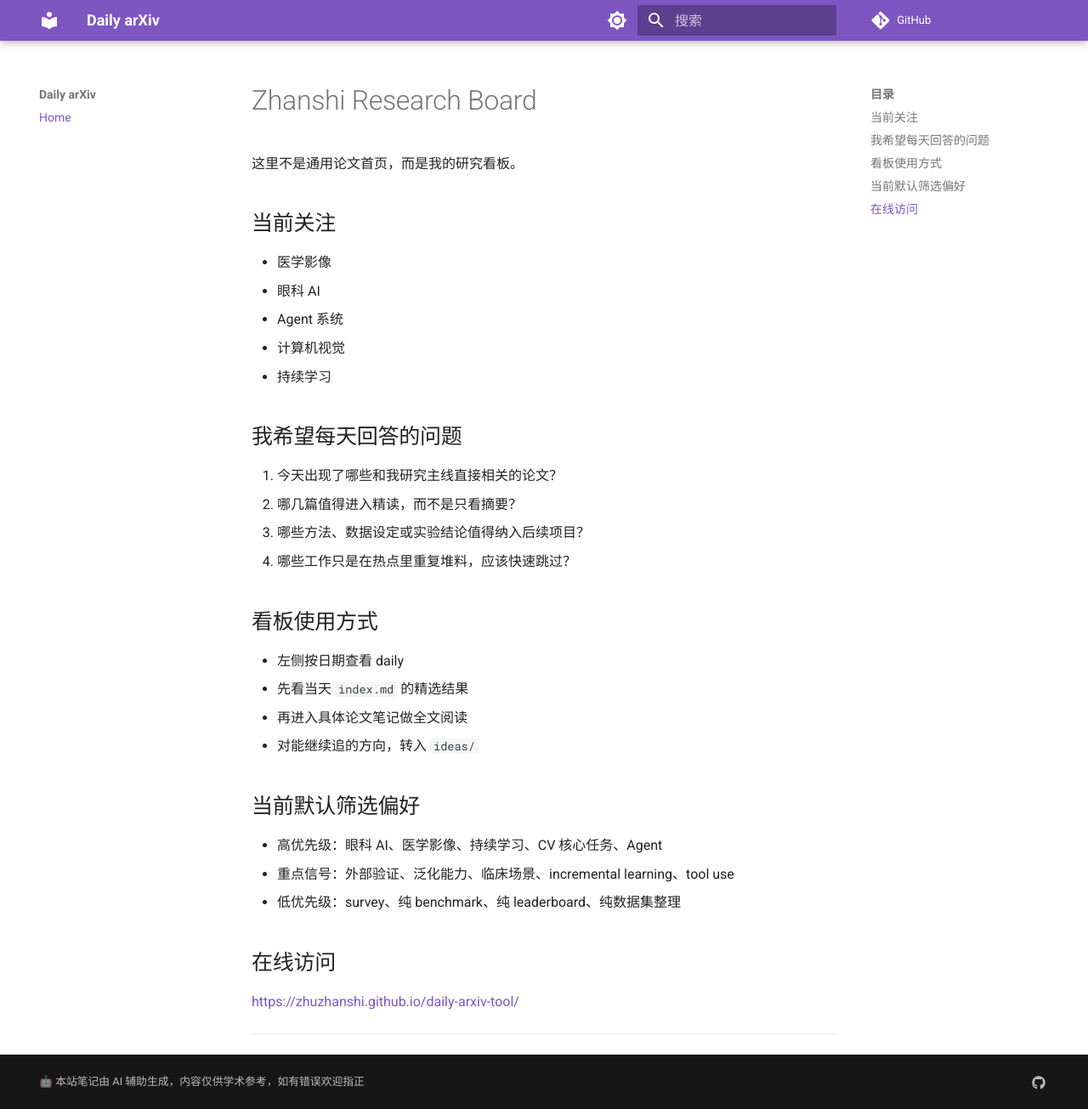
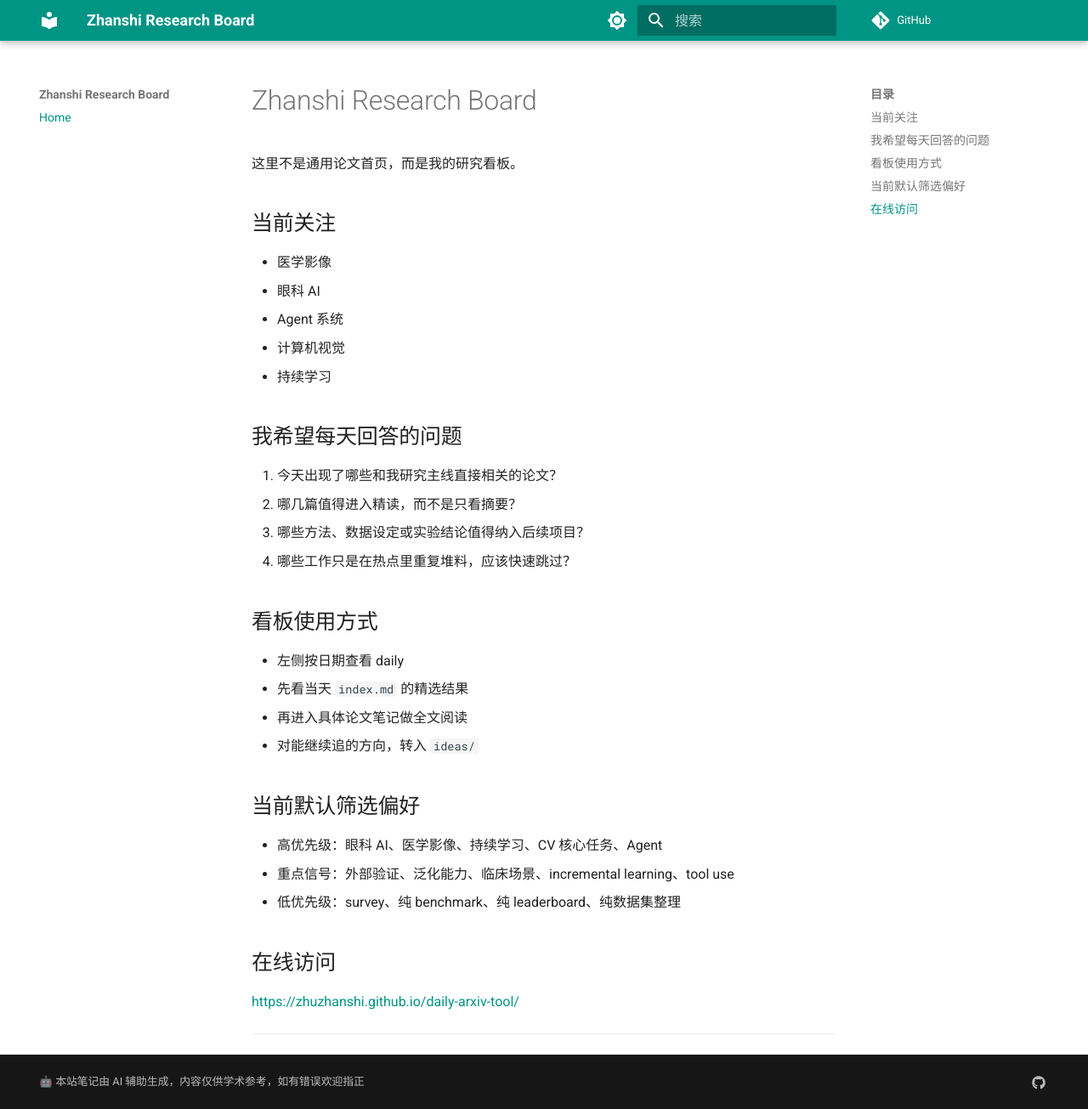
Before and after one commit to zhuzhanshi/daily-arxiv-tool, an MkDocs documentation site: the page built from notes/index.md, in a window 1280 px wide and 1305 px high. Shown: the whole window at 85% size. Built offline with MkDocs 1.6.1 and Material for MkDocs 9.7.7, drawn with Linux system fonts in a browser that asks for light colours; comment, search, counter and statistics services are not loaded.

Commit message:
feat: retheme research board site

```diff
--- a/mkdocs.yml
+++ b/mkdocs.yml
@@ -1,6 +1,6 @@
-site_name: Daily arXiv
+site_name: Zhanshi Research Board
 site_url: https://zhuzhanshi.github.io/daily-arxiv-tool/
-site_description: 每日 arXiv AI/LLM/NLP/CV 论文精选笔记
+site_description: 医学影像、眼科AI、Agent、CV、持续学习
 repo_url: https://github.com/zhuzhanshi/daily-arxiv-tool
 docs_dir: notes
 theme:
@@ -8,14 +8,14 @@ theme:
   language: zh
   palette:
   - scheme: default
-    primary: deep purple
-    accent: amber
+    primary: teal
+    accent: lime
     toggle:
       icon: material/brightness-7
       name: 切换到暗色模式
   - scheme: slate
-    primary: deep purple
-    accent: amber
+    primary: teal
+    accent: lime
     toggle:
       icon: material/brightness-4
       name: 切换到亮色模式
@@ -23,6 +23,7 @@ theme:
   - navigation.instant
   - navigation.indexes
   - navigation.top
+  - navigation.sections
   - search.highlight
   - search.suggest
   - content.code.copy
```
